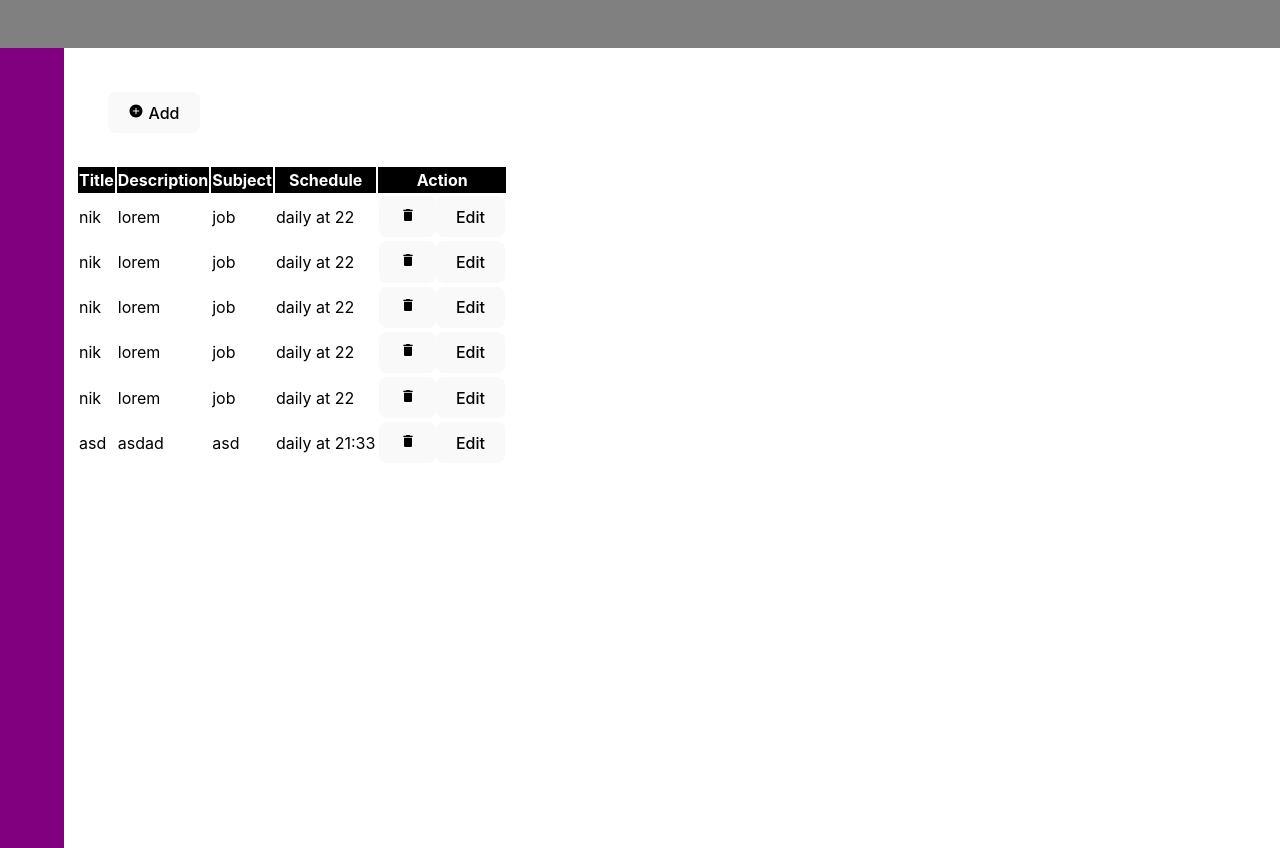
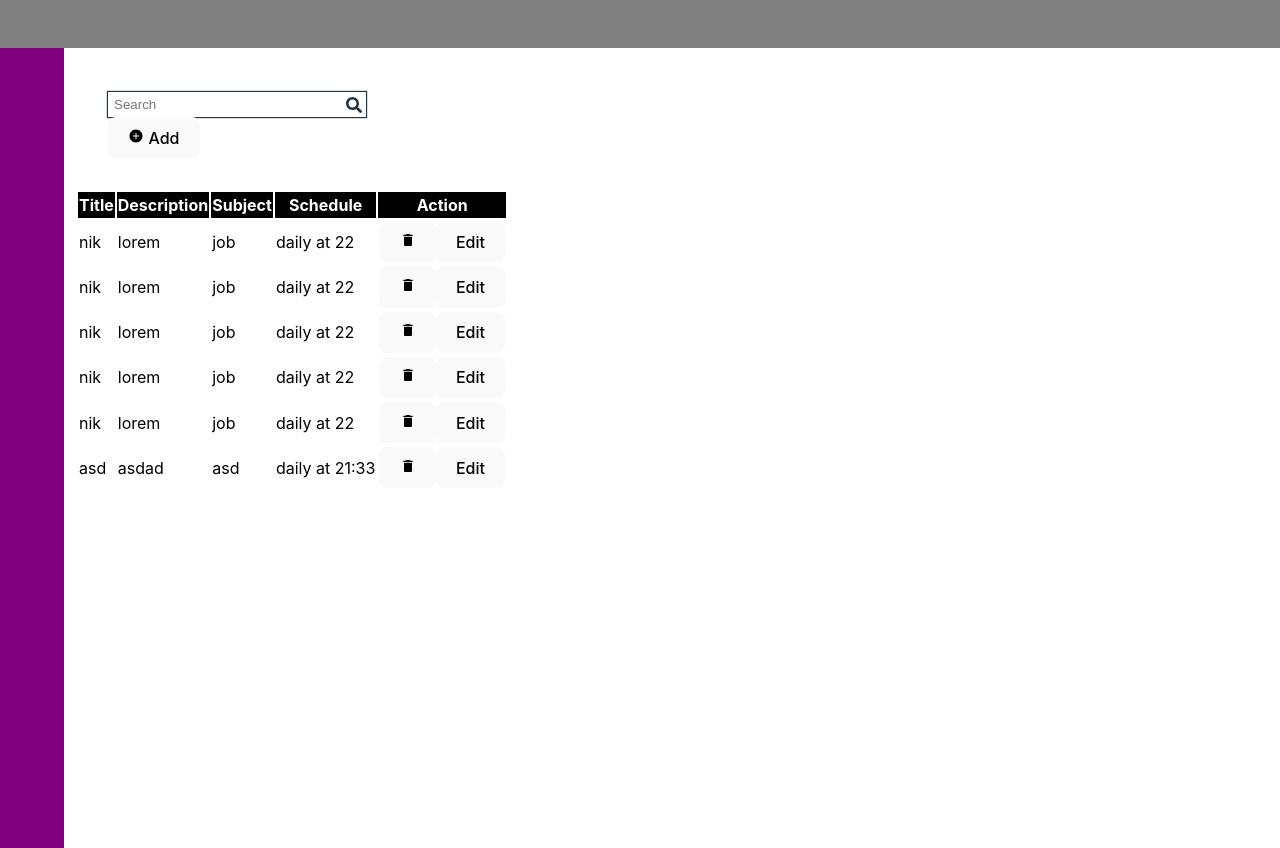
Before and after one commit to nikita3006/projectDataPlant, a React (Vite) app: page / in a window 1280 px wide. Shown: the top 848 px of the page. Built offline with nearby package versions, Linux system fonts and the light colour scheme; data requests are answered from the project's data file.

Commit message:
adding search field

```diff
--- a/src/App.tsx
+++ b/src/App.tsx
@@ -3,6 +3,7 @@ import { fetchData } from "./utils/apiService";
 import ScheduleList from "./components/ScheduleList";
 import GenericScheduleModal from "./components/GenericScheduleModal";
 import { IoIosAddCircle } from 'react-icons/io';
+import { FaSearch } from 'react-icons/fa';
 
 
 function App() {
@@ -60,6 +61,24 @@ function App() {
             }}
           >
             <div>
+            <div
+              style={{
+                width: "250px",
+                display: "flex",
+                justifyContent: "space-between",
+                alignItems: "center",
+                padding: "0.25rem",
+                boxShadow: "0 0 1px 1px",
+              }}
+            >
+              <input
+                type="search"
+                placeholder="Search"
+                style={{ border: "none", outline: "none" }}
+
+              />
+              <FaSearch />
+            </div>
               <button onClick={handleShow}>
                 <IoIosAddCircle /> Add
               </button>
```
